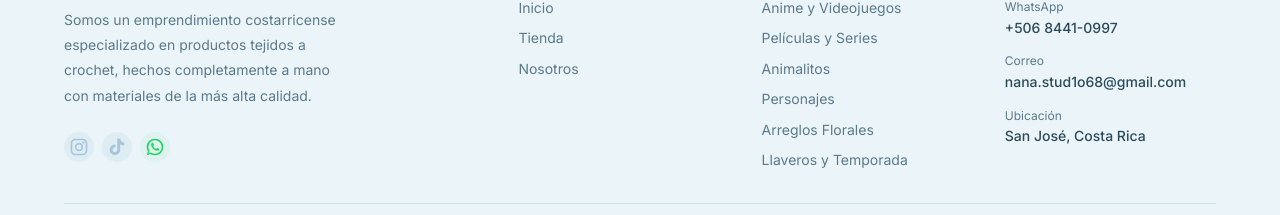
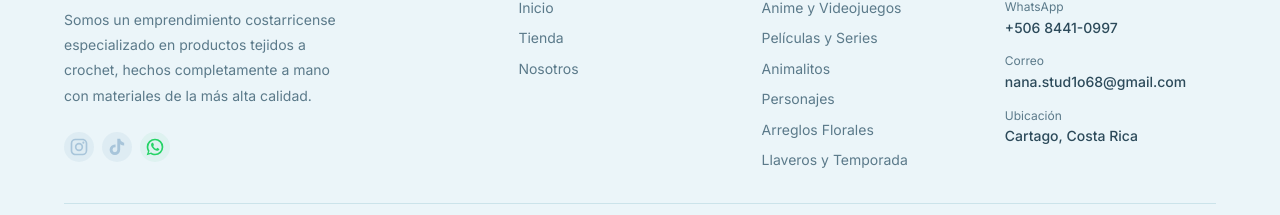
Before and after one commit to aquesadaaNSG/nana-studio-cr, a Next.js app: page /nosotros in a window 1280 px wide. Shown: the part 2628-2843 px from the top of the page. Built offline with nearby package versions, Linux system fonts and the light colour scheme.

Commit message:
Update location to Cartago, Costa Rica

```diff
--- a/shared/constants/contact.ts
+++ b/shared/constants/contact.ts
@@ -9,7 +9,7 @@ export const BRAND = {
   INSTAGRAM: "https://www.instagram.com/nana.stud1o/",
   TIKTOK: "https://www.tiktok.com/@nana.stud1o",
   ADDRESS: {
-    CITY: "San José",
+    CITY: "Cartago",
     COUNTRY: "Costa Rica",
   },
 } as const;
```
